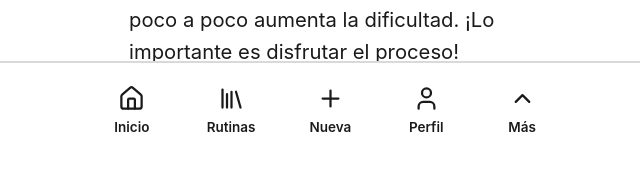
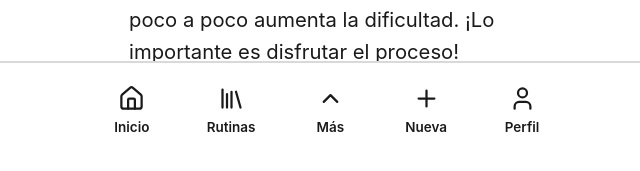
Before and after one commit to UTPJose/lumi-app, a React (Vite) app: page /home in a window 1280 px wide. Shown: the part 639-810 px from the top of the page, without its empty margins (313-953 px from the left). Built offline with nearby package versions, Linux system fonts and the light colour scheme.

Commit message:
Mover botón Más al centro del navbar

```diff
--- a/src/shared/components/navigation/BottomNavigation.tsx
+++ b/src/shared/components/navigation/BottomNavigation.tsx
@@ -71,7 +71,8 @@ export function BottomNavigation() {
         aria-label="Navegación principal"
       >
         <div className="max-w-md mx-auto flex justify-around items-center px-2 py-3">
-          {mainItems.map((item) => {
+          {/* First 2 items */}
+          {mainItems.slice(0, 2).map((item) => {
             const isActive = location.pathname === item.path;
             const Icon = item.icon;
 
@@ -92,7 +93,7 @@ export function BottomNavigation() {
             );
           })}
 
-          {/* More button */}
+          {/* More button (center) */}
           <button
             onClick={() => setIsMoreOpen(!isMoreOpen)}
             className={`
@@ -109,6 +110,28 @@ export function BottomNavigation() {
             )}
             <span className="text-xs">Más</span>
           </button>
+
+          {/* Last 2 items */}
+          {mainItems.slice(2).map((item) => {
+            const isActive = location.pathname === item.path;
+            const Icon = item.icon;
+
+            return (
+              <button
+                key={item.label}
+                onClick={() => navigate(item.path)}
+                className={`
+                  flex flex-col items-center gap-1 min-w-[60px] py-2 px-2 rounded-xl transition-all
+                  ${isActive ? 'bg-primary/10 text-primary' : 'text-muted-foreground hover:text-foreground'}
+                `}
+                aria-label={item.label}
+                aria-current={isActive ? 'page' : undefined}
+              >
+                <Icon className="w-6 h-6" aria-hidden="true" />
+                <span className="text-xs">{item.label}</span>
+              </button>
+            );
+          })}
         </div>
       </nav>
 
```
